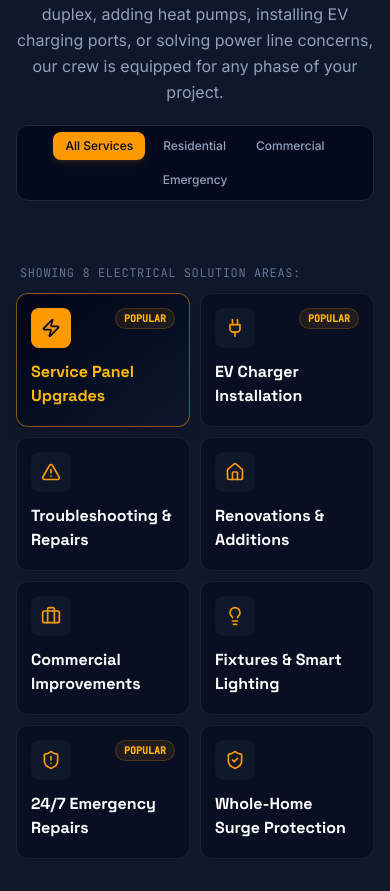
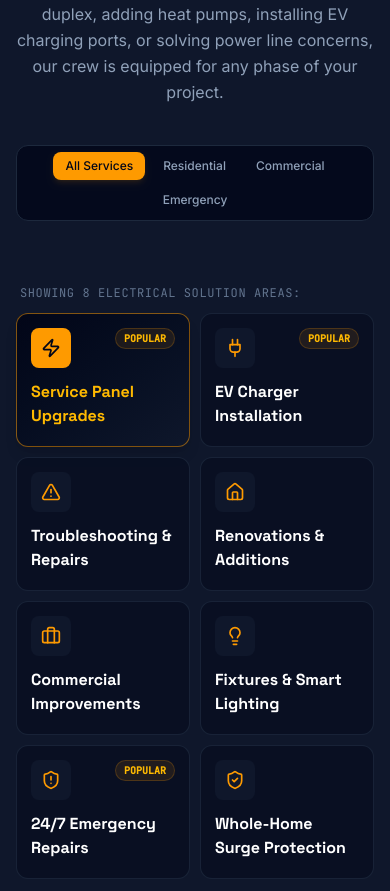
Before and after one commit to HattEvan2004/Maskine-Electrical, a React (Vite) app: page / in a window 390 px wide. Shown: the part 1703-2594 px from the top of the page. Built offline with nearby package versions, Linux system fonts and the light colour scheme; no server answers.

Commit message:
More space above filter tabs on mobile

```diff
--- a/src/components/ServicesPanel.tsx
+++ b/src/components/ServicesPanel.tsx
@@ -122,7 +122,7 @@ export default function ServicesPanel({ onScrollToEstimator, onScrollToBooking }
             Whether upgrading an older historic Halifax duplex, adding heat pumps, installing EV charging ports, or solving power line concerns, our crew is equipped for any phase of your project.
           </p>
 
-          <div className="flex flex-wrap gap-1.5 sm:gap-2 justify-center mt-5 sm:mt-8 bg-slate-950/80 p-1.5 rounded-xl border border-slate-800">
+          <div className="flex flex-wrap gap-1.5 sm:gap-2 justify-center mt-10 sm:mt-8 bg-slate-950/80 p-1.5 rounded-xl border border-slate-800">
             {(['all', 'residential', 'commercial', 'emergency'] as const).map(category => (
               <button
                 key={category}
```
